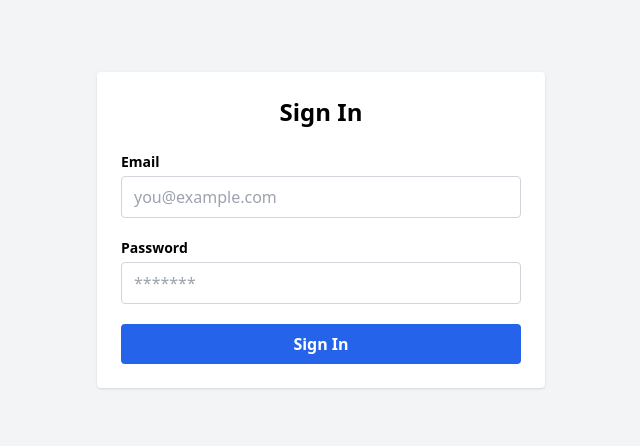
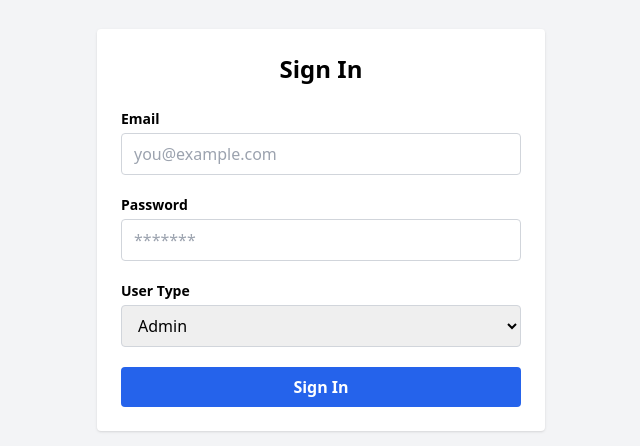
Before and after one commit to SDU-Project-group-2025-2nd-semester/sem-project-3, a React (Vite) app in the folder src/group1.sem3.frontend/: page / in a window 1280 px wide. Shown: the part 170-616 px from the top of the page, without its empty margins (319-959 px from the left). Built offline with nearby package versions, Linux system fonts and the light colour scheme.

Commit message:
simple auth context

```diff
--- /dev/null
+++ b/src/group1.sem3.frontend/src/context/AuthContext.jsx
@@ -0,0 +1,36 @@
+import { createContext, useContext, useState } from "react";
+
+// User types: admin, staff, user
+const users = [
+    { username: "admin", role: "admin" },
+    { username: "staff", role: "staff" },
+    { username: "user", role: "user" },
+];
+
+const AuthContext = createContext(null);
+
+export function AuthProvider({ children }) {
+    const [currentUser, setCurrentUser] = useState(null);
+
+    // Simulate login: accepts username, sets user if found in list
+    function login(username) {
+        const foundUser = users.find((u) => u.username === username);
+        setCurrentUser(foundUser || null);
+    }
+
+    function logout() {
+        setCurrentUser(null);
+    }
+
+    return (
+        <AuthContext.Provider value={{ currentUser, login, logout, users }}>
+            {children}
+        </AuthContext.Provider>
+    );
+}
+
+export function useAuth() {
+    return useContext(AuthContext);
+}
+
+export default AuthProvider;
--- a/src/group1.sem3.frontend/src/main.jsx
+++ b/src/group1.sem3.frontend/src/main.jsx
@@ -3,11 +3,14 @@ import { createRoot } from "react-dom/client";
 import { BrowserRouter } from "react-router-dom";
 import "./index.css";
 import App from "./App.jsx";
+import AuthProvider from "./context/AuthContext.jsx";
 
 createRoot(document.getElementById("root")).render(
     <StrictMode>
         <BrowserRouter>
-            <App />
+            <AuthProvider>
+                <App />
+            </AuthProvider>
         </BrowserRouter>
     </StrictMode>
 );
--- a/src/group1.sem3.frontend/src/pages/auth/SignInPage.jsx
+++ b/src/group1.sem3.frontend/src/pages/auth/SignInPage.jsx
@@ -1,9 +1,22 @@
+import { useState } from "react";
+import { useAuth } from "../../context/AuthContext";
+
 export default function SignInPage() {
+    const { login, users } = useAuth();
+    const [email, setEmail] = useState("");
+    const [password, setPassword] = useState("");
+    const [selectedUser, setSelectedUser] = useState(users[0]?.username || "");
+
+    function handleSubmit(e) {
+        e.preventDefault();
+        login(selectedUser);
+    }
+
     return (
         <div className="flex items-center justify-center min-h-screen bg-gray-100">
             <div className="w-full max-w-md p-6 bg-white rounded shadow">
                 <h2 className="text-2xl font-bold text-center mb-6">Sign In</h2>
-                <form className="space-y-5">
+                <form className="space-y-5" onSubmit={handleSubmit}>
                     <div>
                         <label className="block mb-1 text-sm font-semibold" htmlFor="email">
                             Email
@@ -13,11 +26,16 @@ export default function SignInPage() {
                             type="email"
                             className="w-full border border-gray-300 rounded px-3 py-2 outline-none focus:ring-2 focus:ring-blue-400"
                             placeholder="you@example.com"
+                            value={email}
+                            onChange={(e) => setEmail(e.target.value)}
                             required
                         />
                     </div>
                     <div>
-                        <label className="block mb-1 text-sm font-semibold" htmlFor="password">
+                        <label
+                            className="block mb-1 text-sm font-semibold"
+                            htmlFor="password"
+                        >
                             Password
                         </label>
                         <input
@@ -25,8 +43,30 @@ export default function SignInPage() {
                             type="password"
                             className="w-full border border-gray-300 rounded px-3 py-2 outline-none focus:ring-2 focus:ring-blue-400"
                             placeholder="*******"
+                            value={password}
+                            onChange={(e) => setPassword(e.target.value)}
                             required
                         />
+                    </div>
+                    <div>
+                        <label
+                            className="block mb-1 text-sm font-semibold"
+                            htmlFor="userType"
+                        >
+                            User Type
+                        </label>
+                        <select
+                            id="userType"
+                            className="w-full border border-gray-300 rounded px-3 py-2 outline-none focus:ring-2 focus:ring-blue-400"
+                            value={selectedUser}
+                            onChange={(e) => setSelectedUser(e.target.value)}
+                        >
+                            {users.map((user) => (
+                                <option key={user.username} value={user.username}>
+                                    {user.role.charAt(0).toUpperCase() + user.role.slice(1)}
+                                </option>
+                            ))}
+                        </select>
                     </div>
                     <button
                         type="submit"
```
